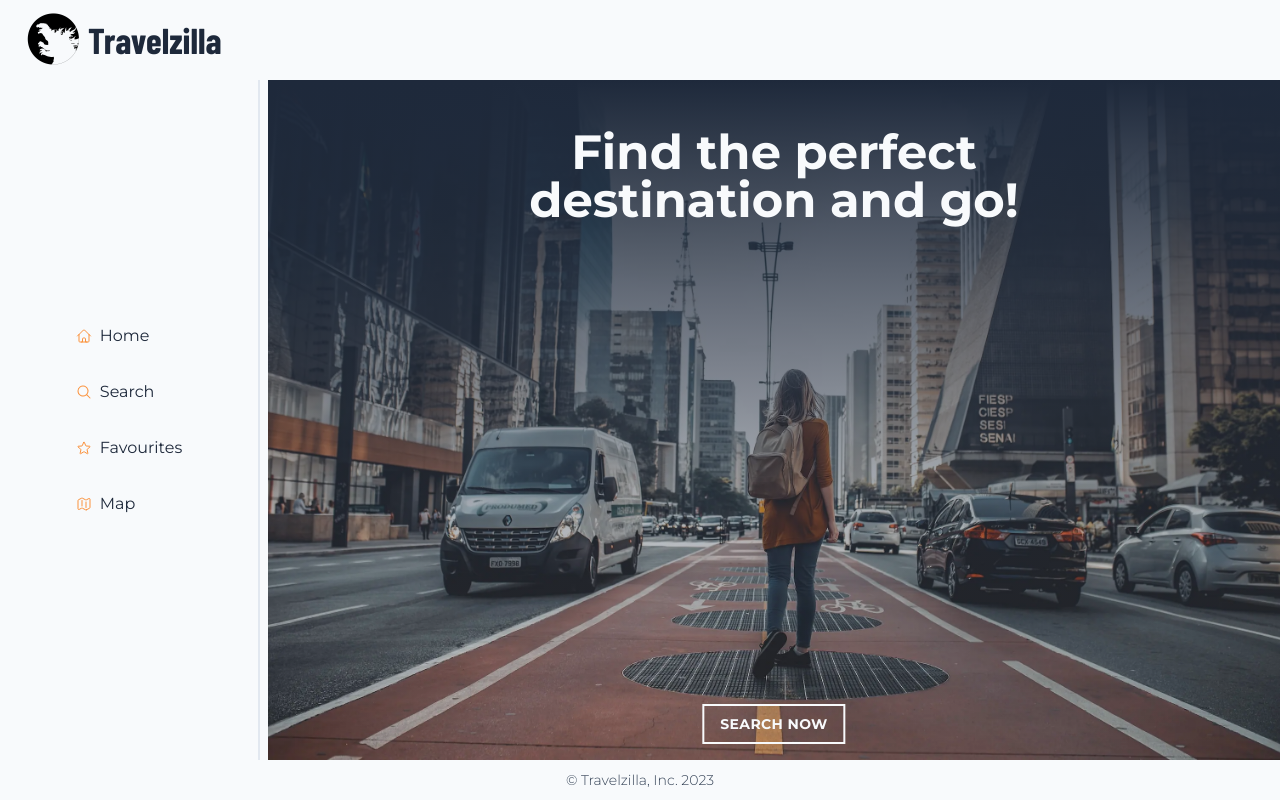
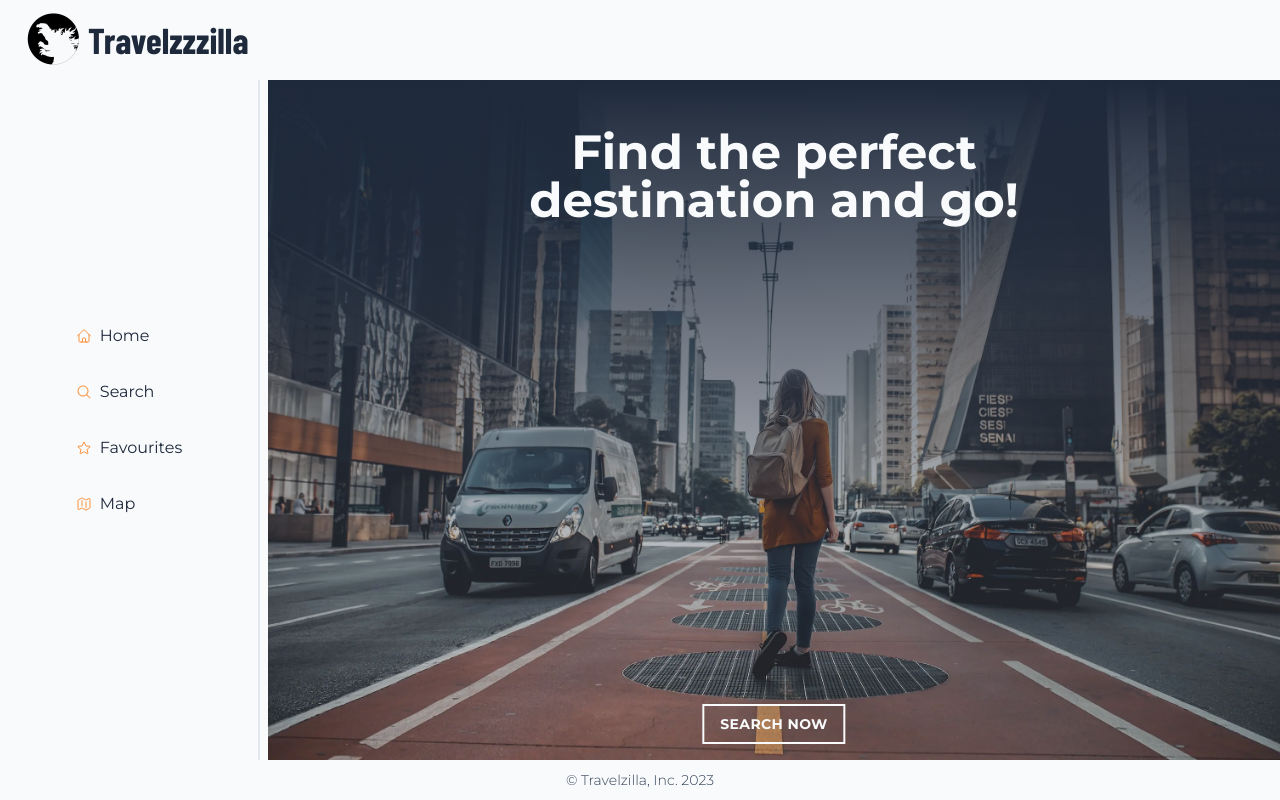
Before and after one commit to BogdanManolache/Travelzzzilla, a Next.js app: page / in a window 1280 px wide. Built offline with nearby package versions, Linux system fonts and the light colour scheme.

Commit message:
Update Header.jsx

```diff
--- a/components/Header.jsx
+++ b/components/Header.jsx
@@ -13,7 +13,7 @@ export default function Header() {
       <Link href="/" className="flex items-center">
         <Image src="/logo.png" width={64} height={64} alt="Logo" />
         <span className={`${barlowCondensed.className} text-4xl  font-bold`}>
-          Travelzilla
+          Travelzzzilla
         </span>
       </Link>
     </header>
```
